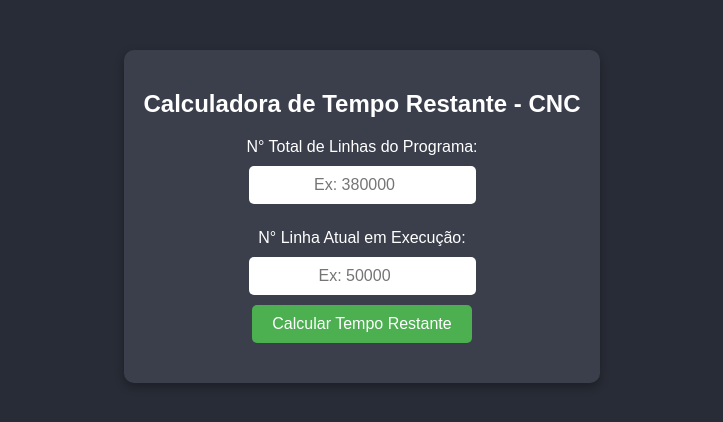
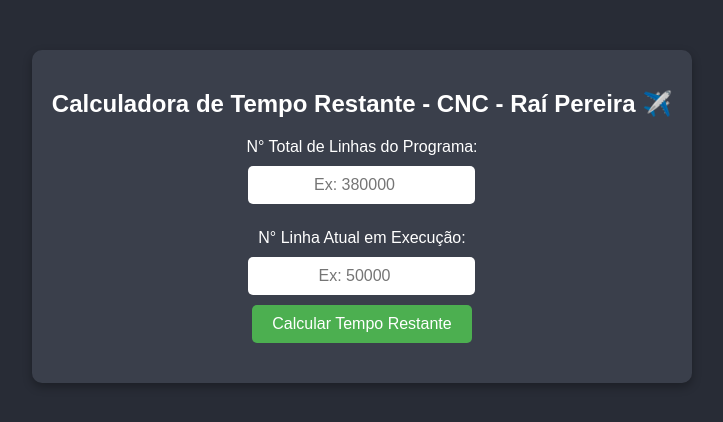
Before and after one commit to Rai-Pereira/CNC_calculateLtime, a plain HTML site: page index.html in a window 1280 px wide. Shown: the whole page, without its empty margins (278-1001 px from the left). Drawn offline with Linux system fonts and the light colour scheme.

Commit message:
Update index.html

```diff
--- a/index.html
+++ b/index.html
@@ -53,7 +53,7 @@
 </head>
 <body>
     <div class="container">
-        <h2>Calculadora de Tempo Restante - CNC</h2>
+        <h2>Calculadora de Tempo Restante - CNC - Raí Pereira ✈️</h2>
         <label for="totalLinhas">N° Total de Linhas do Programa:</label>
         <input type="number" id="totalLinhas" placeholder="Ex: 380000"><br>
 
```
